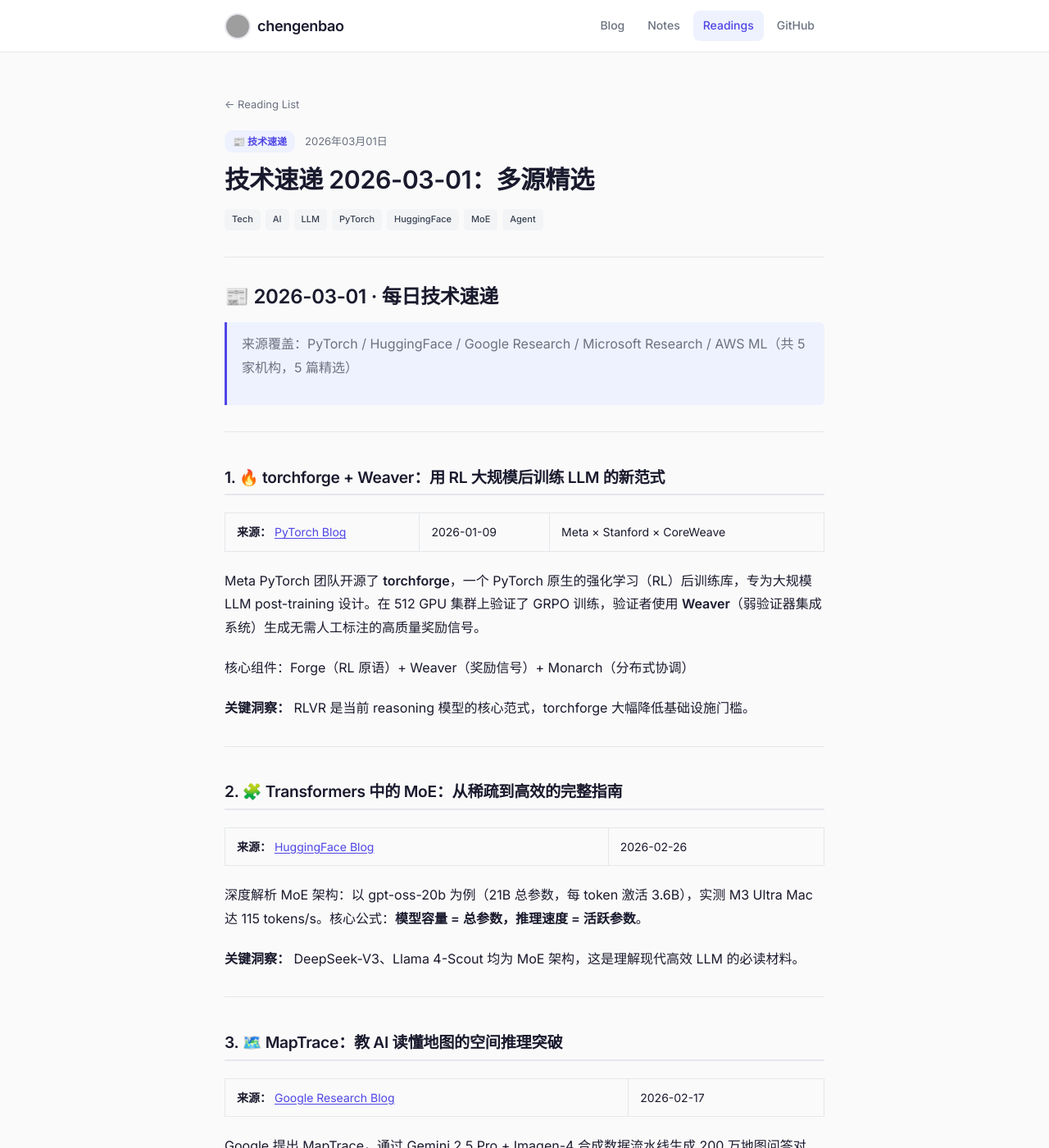
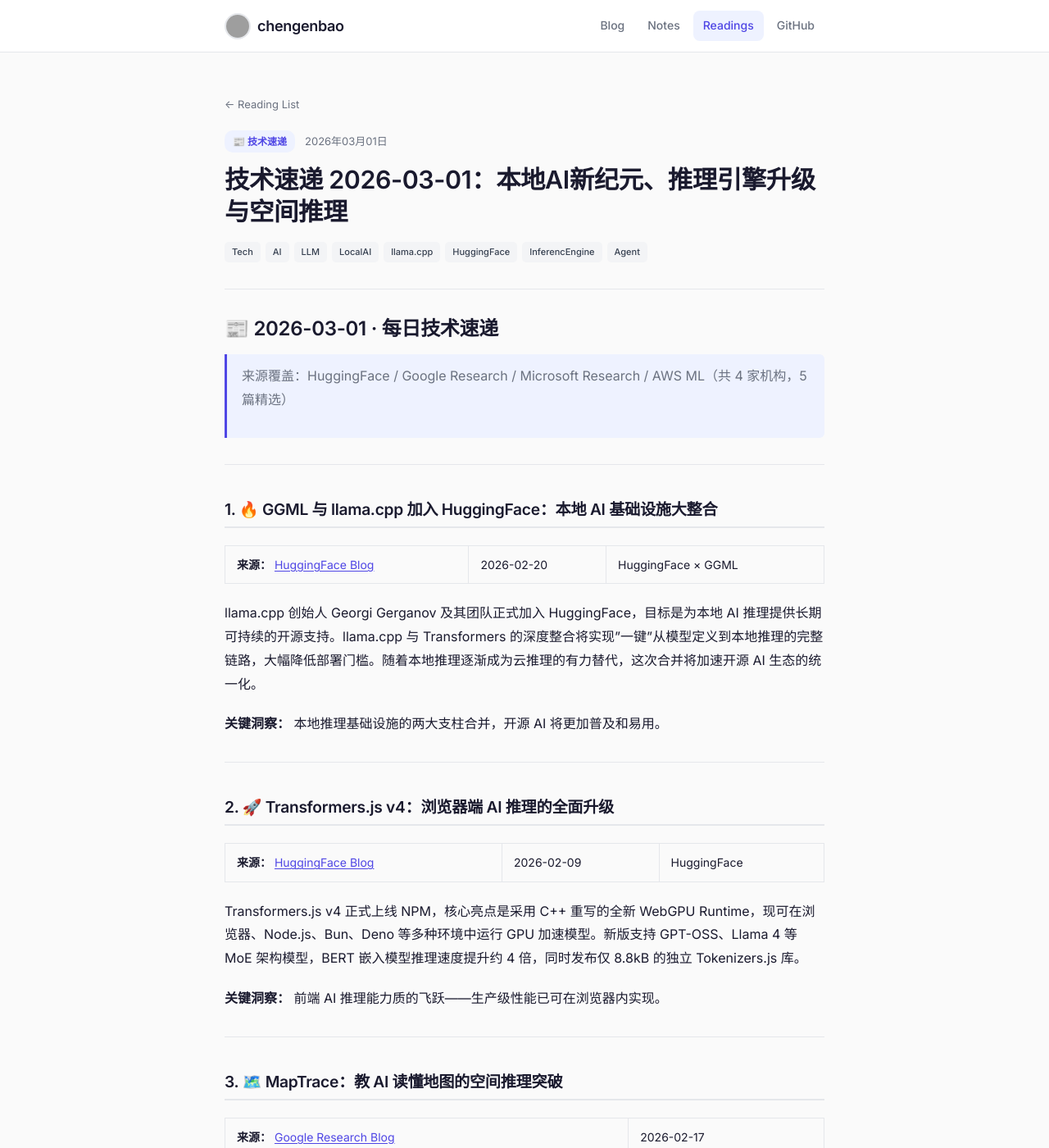
Before and after one commit to chengenbao/chengenbao.github.io, a Jekyll site: the page built from _reading_list/2026-03-01-tech.md, in a window 1280 px wide and 1400 px high. Shown: the whole window at 82% size. Built offline with Jekyll 4.4.1, drawn with Linux system fonts in a browser that asks for light colours; grey boxes are pictures that could not be loaded.

Commit message:
fix: replace duplicate articles in 2026-03-01-tech with fresh content

```diff
--- a/_reading_list/2026-03-01-tech.md
+++ b/_reading_list/2026-03-01-tech.md
@@ -1,36 +1,34 @@
 ---
 layout: reading
-title: "技术速递 2026-03-01：多源精选"
+title: "技术速递 2026-03-01：本地AI新纪元、推理引擎升级与空间推理"
 category: tech
-tags: [Tech, AI, LLM, PyTorch, HuggingFace, MoE, Agent]
+tags: [Tech, AI, LLM, LocalAI, llama.cpp, HuggingFace, InferencEngine, Agent]
 date: 2026-03-01
 ---
 
 # 📰 2026-03-01 · 每日技术速递
 
-> 来源覆盖：PyTorch / HuggingFace / Google Research / Microsoft Research / AWS ML（共 5 家机构，5 篇精选）
+> 来源覆盖：HuggingFace / Google Research / Microsoft Research / AWS ML（共 4 家机构，5 篇精选）
 
 ---
 
-## 1. 🔥 torchforge + Weaver：用 RL 大规模后训练 LLM 的新范式
+## 1. 🔥 GGML 与 llama.cpp 加入 HuggingFace：本地 AI 基础设施大整合
 
-**来源：** [PyTorch Blog](https://pytorch.org/blog/supercharging-llms-scalable-rl-with-torchforge-and-weaver/) | 2026-01-09 | Meta × Stanford × CoreWeave
+**来源：** [HuggingFace Blog](https://huggingface.co/blog/ggml-joins-hf) | 2026-02-20 | HuggingFace × GGML
 
-Meta PyTorch 团队开源了 **torchforge**，一个 PyTorch 原生的强化学习（RL）后训练库，专为大规模 LLM post-training 设计。在 512 GPU 集群上验证了 GRPO 训练，验证者使用 **Weaver**（弱验证器集成系统）生成无需人工标注的高质量奖励信号。
+llama.cpp 创始人 Georgi Gerganov 及其团队正式加入 HuggingFace，目标是为本地 AI 推理提供长期可持续的开源支持。llama.cpp 与 Transformers 的深度整合将实现"一键"从模型定义到本地推理的完整链路，大幅降低部署门槛。随着本地推理逐渐成为云推理的有力替代，这次合并将加速开源 AI 生态的统一化。
 
-核心组件：Forge（RL 原语）+ Weaver（奖励信号）+ Monarch（分布式协调）
-
-**关键洞察：** RLVR 是当前 reasoning 模型的核心范式，torchforge 大幅降低基础设施门槛。
+**关键洞察：** 本地推理基础设施的两大支柱合并，开源 AI 将更加普及和易用。
 
 ---
 
-## 2. 🧩 Transformers 中的 MoE：从稀疏到高效的完整指南
+## 2. 🚀 Transformers.js v4：浏览器端 AI 推理的全面升级
 
-**来源：** [HuggingFace Blog](https://huggingface.co/blog/moe-transformers) | 2026-02-26
+**来源：** [HuggingFace Blog](https://huggingface.co/blog/transformersjs-v4) | 2026-02-09 | HuggingFace
 
-深度解析 MoE 架构：以 gpt-oss-20b 为例（21B 总参数，每 token 激活 3.6B），实测 M3 Ultra Mac 达 115 tokens/s。核心公式：**模型容量 = 总参数，推理速度 = 活跃参数**。
+Transformers.js v4 正式上线 NPM，核心亮点是采用 C++ 重写的全新 WebGPU Runtime，现可在浏览器、Node.js、Bun、Deno 等多种环境中运行 GPU 加速模型。新版支持 GPT-OSS、Llama 4 等 MoE 架构模型，BERT 嵌入模型推理速度提升约 4 倍，同时发布仅 8.8kB 的独立 Tokenizers.js 库。
 
-**关键洞察：** DeepSeek-V3、Llama 4-Scout 均为 MoE 架构，这是理解现代高效 LLM 的必读材料。
+**关键洞察：** 前端 AI 推理能力质的飞跃——生产级性能已可在浏览器内实现。
 
 ---
 
```
